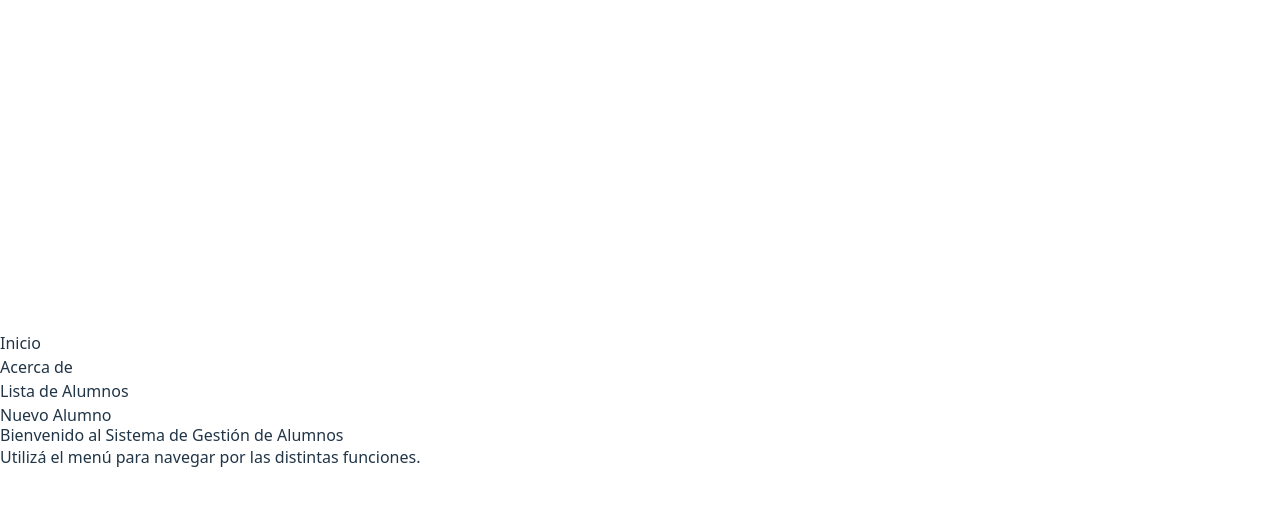
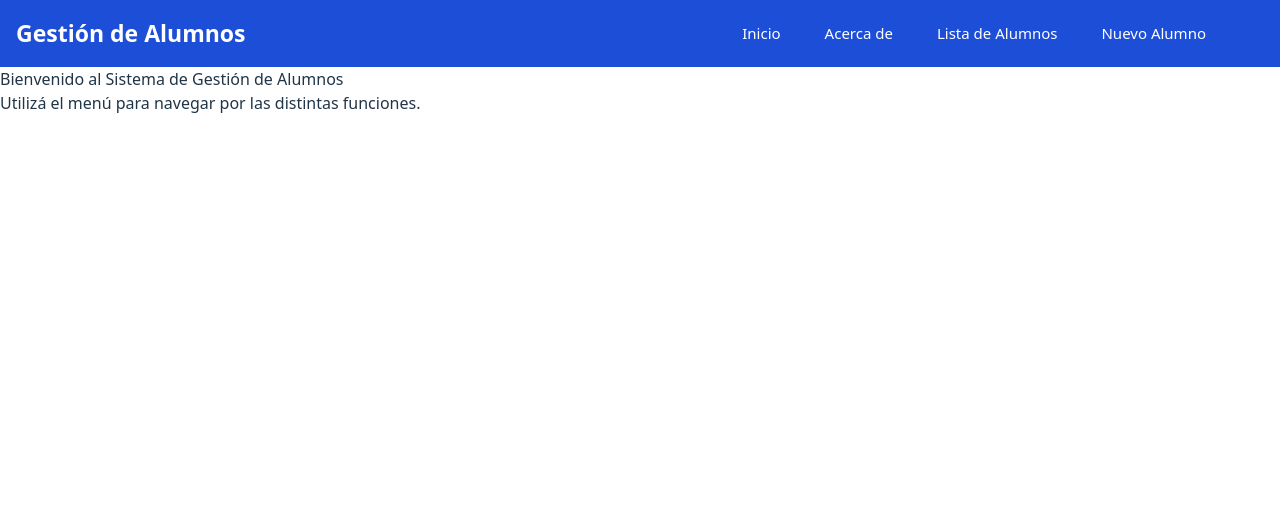
Before and after one commit to Juanpablo2511/pv_tp5_grupo2, a React (Vite) app in the folder tp5/: page / in a window 1280 px wide. Shown: the top 506 px of the page. Built offline with nearby package versions, Linux system fonts and the light colour scheme.

Commit message:
aplico navbar dentro del header

```diff
--- a/tp5/src/components/NavBar.jsx
+++ b/tp5/src/components/NavBar.jsx
@@ -1,14 +1,20 @@
 import { Link } from "react-router-dom"
+import React from "react";
+import "../css/NavBar-header.css";
+
 
 export default function NavBar() {
   return (
-    <nav className="bg-blue-600 p-4 text-white">
-      <ul className="flex gap-4">
+    <header className="navbar-header">
+        <nav className="navbar-contenido">
+          <h1 className="titulo">Gestión de Alumnos</h1>
+          <ul className="links">
            <li><Link to="/">Inicio</Link></li>
            <li><Link to="/acerca">Acerca de</Link></li>
            <li><Link to="/alumnos">Lista de Alumnos</Link></li>
            <li><Link to="/alumnos/nuevo">Nuevo Alumno</Link></li>
           </ul>
         </nav>
+    </header>
   )
 }
--- /dev/null
+++ b/tp5/src/css/NavBar-header.css
@@ -0,0 +1,40 @@
+.navbar-header{
+    background-color: #1d4ed8;
+    padding: 16px;
+    color: white;
+    width:100%;
+}
+.navbar-contenido{
+    display:flex;
+    justify-content: space-between;
+    align-items: center;
+    max-width: 1200px;
+    margin:0 ;
+    width: 100%;
+}
+.titulo {
+    margin: 0;
+    font-size: 23px;
+    font-weight: bold;
+}
+.links{
+    display: flex;
+    gap: 14px;
+}
+.links a{
+    color: white;
+    font-size: 15px;
+    margin-left: 10px;
+    padding: 8px 10px;
+    text-decoration: none;
+    border: none;
+    border-radius: 16px;
+    transition: background-color 0.3s ease;
+}
+.links a:hover{
+    cursor: pointer;
+    background-color:  #59a4f5;
+    color: white;
+
+
+}
--- a/tp5/src/index.css
+++ b/tp5/src/index.css
@@ -24,16 +24,17 @@ a:hover {
 
 body {
   margin: 0;
-  display: flex;
-  place-items: center;
-  min-width: 320px;
-  min-height: 100vh;
+  width: 100%;
+  /* display: flex; */
+  /* place-items: center;
+  /* min-width: 320px;
+  min-height: 100vh; */
 }
 
-h1 {
+/* h1 {
   font-size: 3.2em;
   line-height: 1.1;
-}
+} */
 
 button {
   border-radius: 8px;
```
Lines whose indentation alone changed are shown as unchanged.
